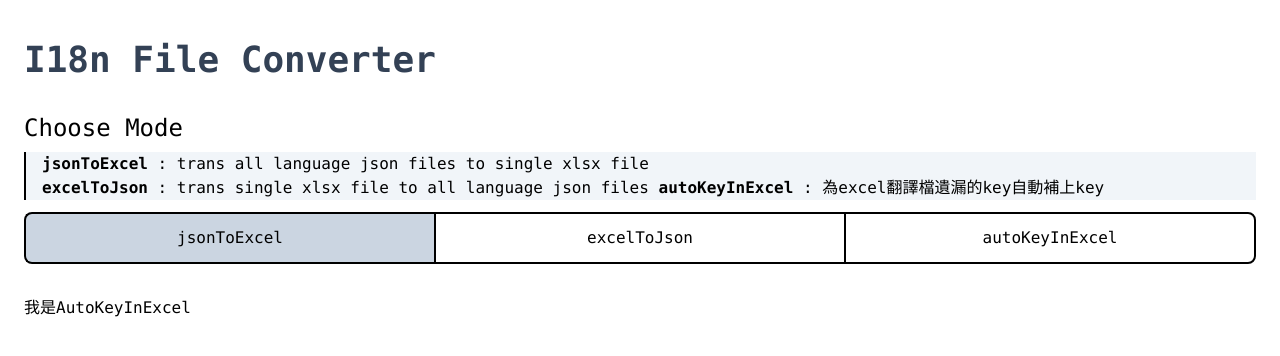
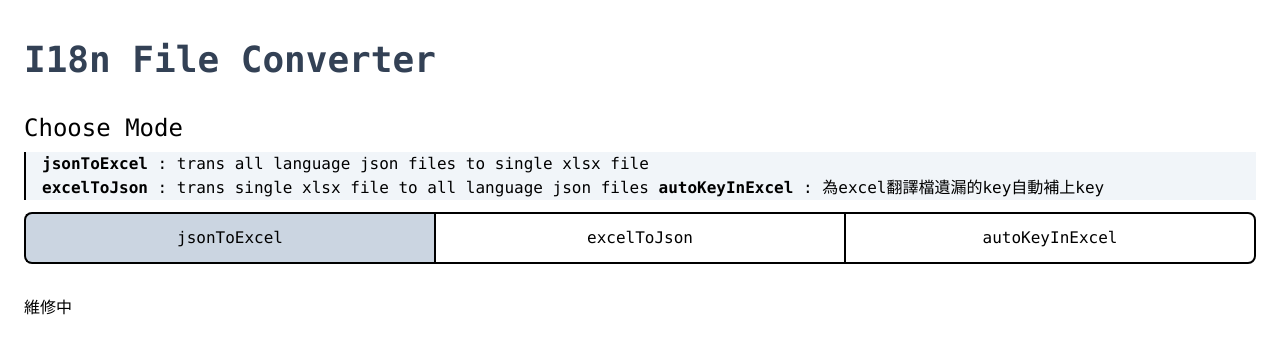
Before and after one commit to winszhuang/i18n-converter-web, a Vue app: page /AutoKeyInExcel in a window 1280 px wide. Shown: the top 356 px of the page. Built offline with nearby package versions, Linux system fonts and the light colour scheme.

Commit message:
feat: add maintenance label

```diff
--- a/src/pages/AutoKeyInExcel.vue
+++ b/src/pages/AutoKeyInExcel.vue
@@ -1,3 +1,3 @@
 <template>
-  我是AutoKeyInExcel
+  維修中
 </template>
--- a/src/pages/JsonToExcel.vue
+++ b/src/pages/JsonToExcel.vue
@@ -1,3 +1,3 @@
 <template>
-  我是JsonToExcel
+  維修中
 </template>
```
